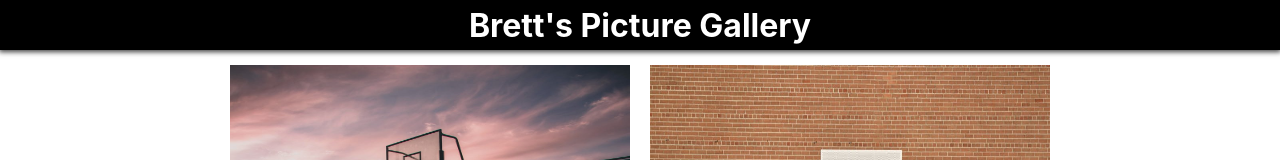
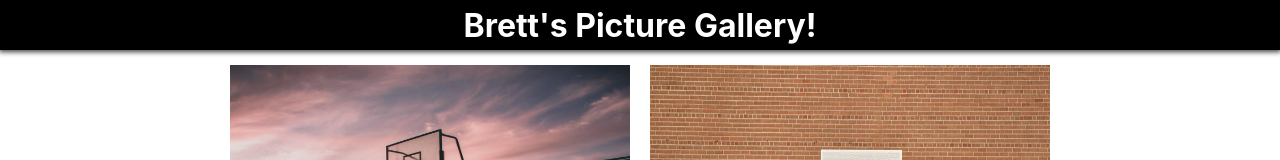
Before and after one commit to bschwartz10/photo-gallery, a plain HTML site: page index.html in a window 1280 px wide. Shown: the top 160 px of the page. Drawn offline with Linux system fonts and the light colour scheme.

Commit message:
switched title of page

```diff
--- a/index.html
+++ b/index.html
@@ -9,7 +9,7 @@
 
 <body>
   <div class="navbar">
-    <h1 class="title">Brett's Picture Gallery</h1>
+    <h1 class="title">Brett's Picture Gallery!</h1>
   </div>
   <div class="container">
     <div class="content">
```
